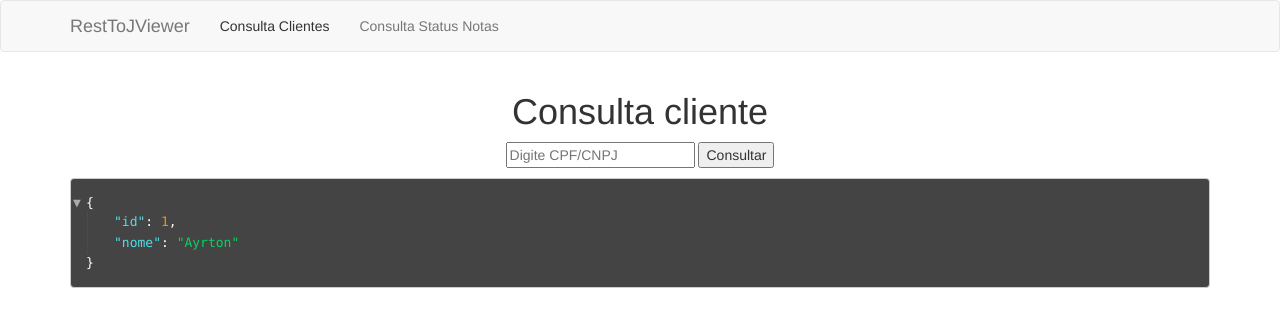
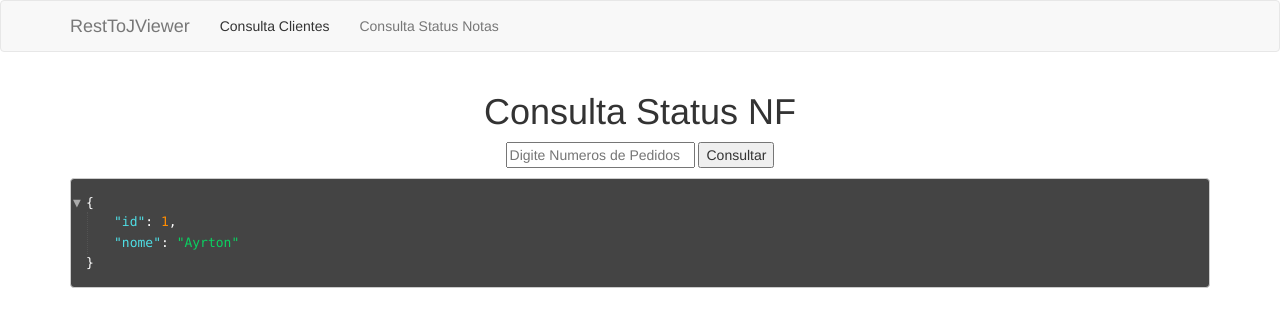
Before and after one commit to ayrtonkrizan/rest-to-json-editor, a plain HTML site: page index.html in a window 1280 px wide. Both pictures are taken after a click on the link "Consulta Clientes". Drawn offline with Linux system fonts and the light colour scheme.

Commit message:
Implementado Design Partner Proxy junto com Factory

```diff
--- a/index.html
+++ b/index.html
@@ -44,7 +44,7 @@
     <script src="libs/jquery.js"></script>
     <script src="libs/bootstrap/js/bootstrap.min.js"></script>
     <script src="libs/json-editor.min.js"></script>
-
+    <script src="js/services/ProxyFactory.js"></script>
     <script src="js/model/FiltersModel.js"></script>
     <script src="js/view/View.js"></script>
     <script src="js/view/FiltersView.js"></script>
--- a/js/controller/FormController.js
+++ b/js/controller/FormController.js
@@ -2,22 +2,43 @@ class FormController {
     constructor(){
         this._jsonDisplay = $('#json-display');
         this._restFilters = $('#rest-filters');
-        this._clientModel = new FiltersModel('getCliente', "Consulta cliente", [{id:'ID', placeholder:'Digite CPF/CNPJ'}]);
-        this._statusModel = new FiltersModel('getFaturamento', "Consulta Status NF", [{id:'PVS', placeholder:'Digite Numeros Notas'}])
+
         this._filtersView = new FiltersView(this._restFilters);
+
+        this._filterList = ProxyFactory.create(
+            new FiltersModel('getCliente', "Consulta cliente", [{id:'ID', placeholder:'Digite CPF/CNPJ'}]),
+            ['addFilter', 'morphModel'],
+            (model) => this._filtersView.update(model)
+        );
+
+        this._menus = {
+            getCliente: {
+                id: 'getCliente',
+                name: 'Consulta cliente',
+                filters: [{id:'ID', placeholder:'Digite CPF/CNPJ'}]
+            },
+            getFaturamento: {
+                id: 'getFaturamento',
+                name: 'Consulta Status NF',
+                filters: [{id:'PVS', placeholder:'Digite Numeros de Pedidos'}]
+            }
+        };
+        //this._clientModel = new FiltersModel();
+        //this._statusModel = new FiltersModel('getFaturamento', "Consulta Status NF", [{id:'PVS', placeholder:'Digite Numeros Notas'}])
         this._jsonView = (this._jsonDisplay);
         this._init();
     }
 
     _init(){
         $('header a').on('click', (e) =>{
-            console.log(e.target.id);
+            //console.log(e.target.id);
             switch(e.target.id){
                 case 'getCliente':
-                    this._filtersView.update(this._clientModel);
+                    this._filterList.morphModelByObject(formController._menus["getFaturamento"]);
                     break;
                 case 'getFaturamento':
-                    this._filtersView.update(this._statusModel);
+                    this._filterList.morphModelByObject(formController._menus["getFaturamento"]);
+                    //this._filtersView.update(this._statusModel);
                     // $('#PVS').selectize({
                     //     delimiter: ',',
                     //     persist: false,
--- a/js/model/FiltersModel.js
+++ b/js/model/FiltersModel.js
@@ -1,8 +1,6 @@
 class FiltersModel{
     constructor(id, title, filterList){
-        this._id = id;
-        this._title = title;
-        this._filterList = filterList;
+        this.morphModel(id, title, filterList);
     }
     get id(){
         return this._id;
@@ -12,9 +10,18 @@ class FiltersModel{
     }
 
     get filters(){
-        return this._filterList;
+        return [].concat(this._filterList);
     }
-    get submit(){
-        return () => alert('olar!');
+    morphModelByObject(obj){
+        this.morphModel(obj[Object.getOwnPropertyNames(obj)[0]], obj[Object.getOwnPropertyNames(obj)[1]], obj[Object.getOwnPropertyNames(obj)[2]]);
+    }
+    morphModel(id, title, filterList){
+        this._id = id;
+        this._title = title;
+        this._filterList = [].concat(filterList);
+    }
+
+    addFilter(filter){
+        this._filterList.push(filter);
     }
 }
--- /dev/null
+++ b/js/services/ProxyFactory.js
@@ -0,0 +1,36 @@
+class ProxyFactory {
+
+    static create(objeto, props, acao) {
+
+        return new Proxy(objeto, {
+
+            get(target, prop, receiver) {
+                //console.log('aqui ' + prop);
+                if(props.includes(prop) && ProxyFactory._ehFuncao(target[prop])) {
+                    return function() {
+
+                        console.log(`a propriedade "${prop}" foi interceptada`);
+                        let retorno = Reflect.apply(target[prop], target, arguments);
+                        acao(target);
+                        return retorno;
+                    }
+                }
+                return Reflect.get(target, prop, receiver);
+            },
+            set(target, prop, value, receiver) {
+                let retorno = Reflect.set(target, prop, value, receiver);
+                if(props.includes(prop))
+                    acao(target);
+
+                return retorno;
+            }
+
+        })
+    }
+
+    static _ehFuncao(func) {
+
+        return typeof(func) == typeof(Function);
+
+    }
+}
```
